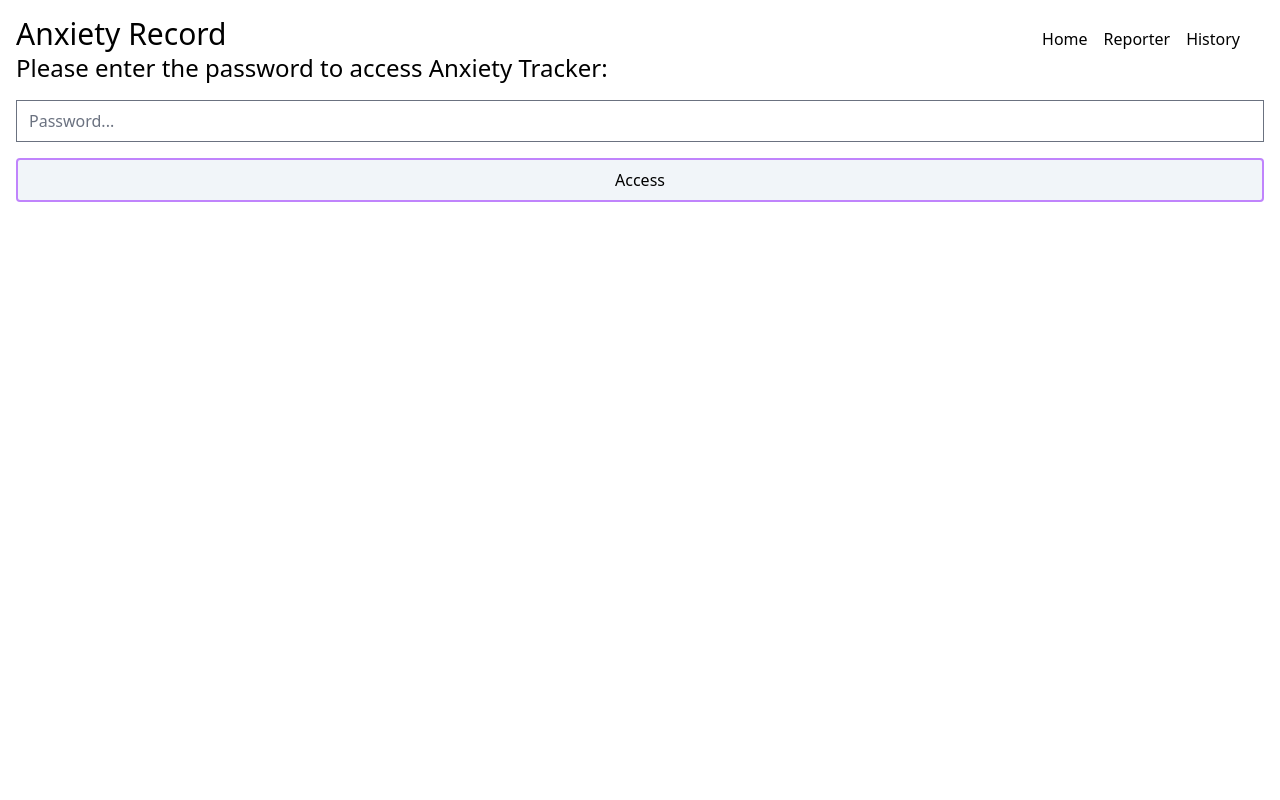
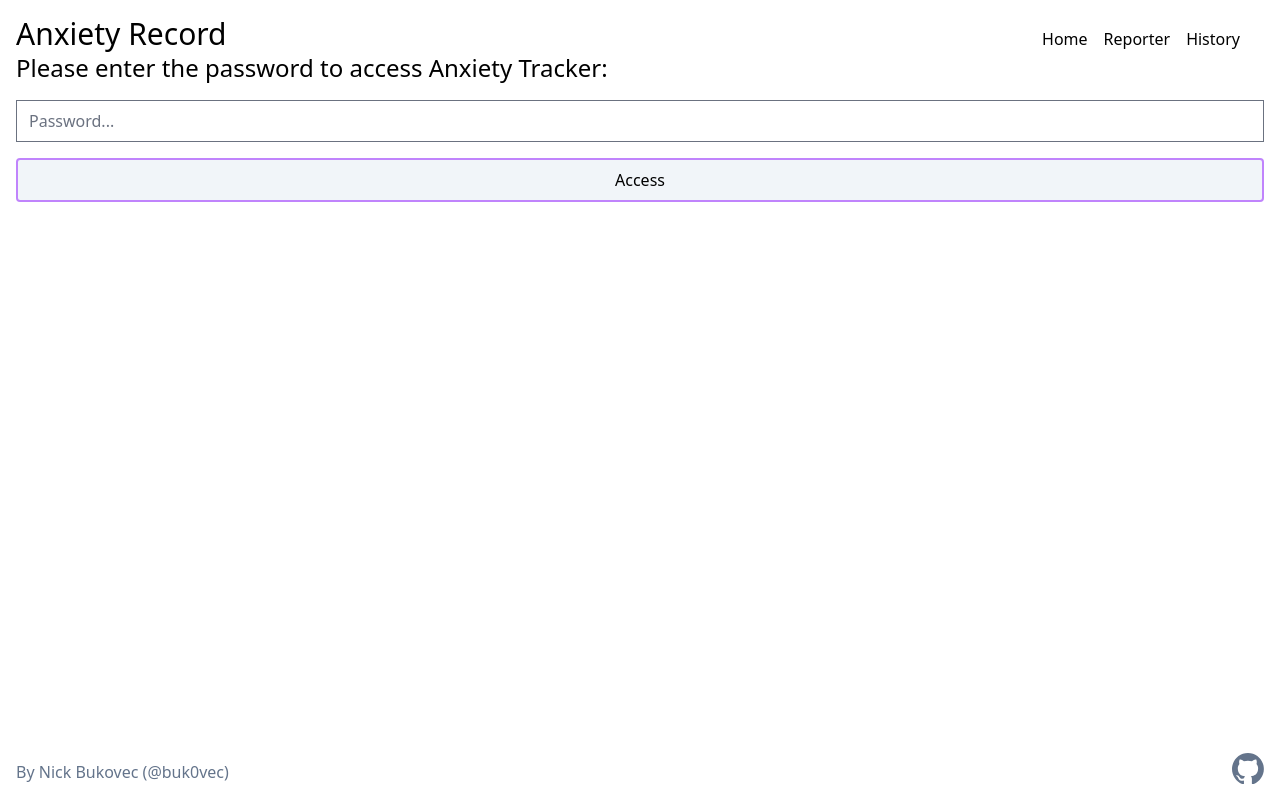
Before and after one commit to buk0vec/anxiety-tracker, a SvelteKit app: page /authorize in a window 1280 px wide. Built offline with nearby package versions, Linux system fonts and the light colour scheme.

Commit message:
:sparkles: add footer
Created a basic footer

```diff
--- /dev/null
+++ b/src/lib/GithubLink.svelte
@@ -0,0 +1,15 @@
+<div class="w-8">
+	<a href="https://github.com/buk0vec/anxiety-tracker">
+		<svg
+			viewBox="0 0 98 96"
+			xmlns="http://www.w3.org/2000/svg"
+			class="first:fill-slate-500 first:hover:fill-slate-800"
+			><path
+				fill-rule="evenodd"
+				clip-rule="evenodd"
+				d="M48.854 0C21.839 0 0 22 0 49.217c0 21.756 13.993 40.172 33.405 46.69 2.427.49 3.316-1.059 3.316-2.362 0-1.141-.08-5.052-.08-9.127-13.59 2.934-16.42-5.867-16.42-5.867-2.184-5.704-5.42-7.17-5.42-7.17-4.448-3.015.324-3.015.324-3.015 4.934.326 7.523 5.052 7.523 5.052 4.367 7.496 11.404 5.378 14.235 4.074.404-3.178 1.699-5.378 3.074-6.6-10.839-1.141-22.243-5.378-22.243-24.283 0-5.378 1.94-9.778 5.014-13.2-.485-1.222-2.184-6.275.486-13.038 0 0 4.125-1.304 13.426 5.052a46.97 46.97 0 0 1 12.214-1.63c4.125 0 8.33.571 12.213 1.63 9.302-6.356 13.427-5.052 13.427-5.052 2.67 6.763.97 11.816.485 13.038 3.155 3.422 5.015 7.822 5.015 13.2 0 18.905-11.404 23.06-22.324 24.283 1.78 1.548 3.316 4.481 3.316 9.126 0 6.6-.08 11.897-.08 13.526 0 1.304.89 2.853 3.316 2.364 19.412-6.52 33.405-24.935 33.405-46.691C97.707 22 75.788 0 48.854 0z"
+				class="transition-colors"
+			/>
+		</svg>
+	</a>
+</div>
--- a/src/routes/+layout.svelte
+++ b/src/routes/+layout.svelte
@@ -1,9 +1,10 @@
 <script>
 	import '../app.postcss';
 	import { page } from '$app/stores';
+	import GithubLink from '$lib/GithubLink.svelte';
 </script>
 
-<div class="p-4">
+<div class="p-4 flex flex-col min-h-screen">
 	<header class="flex flex-row items-baseline gap-4 justify-between sm:pr-6">
 		<h1 class="text-3xl">Anxiety Record</h1>
 		<div class="flex flex-row gap-4 content-end">
@@ -17,5 +18,11 @@
 			{/if}
 		</div>
 	</header>
-	<slot />
+	<div class="flex-1">
+		<slot />
+	</div>
+	<footer class="flex flex-row justify-between items-end pt-4">
+		<p class="text-slate-500">By Nick Bukovec (@buk0vec)</p>
+		<GithubLink />
+	</footer>
 </div>
```
